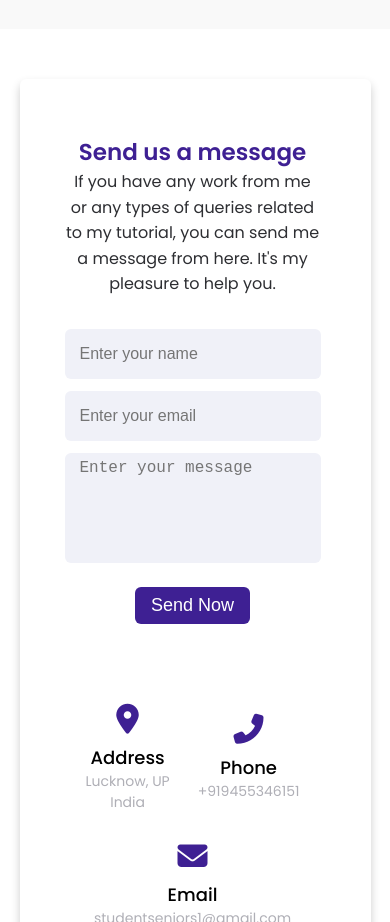
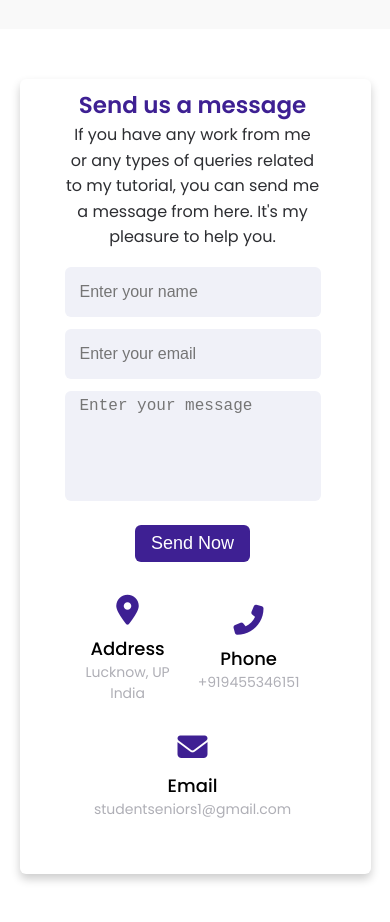
Before and after one commit to mohdrafey1/rafeyportfolio, a React (Vite) app: page / in a window 390 px wide. Shown: the part 5640-6562 px from the top of the page. Built offline with nearby package versions, Linux system fonts and the light colour scheme.

Commit message:
added res

```diff
--- a/src/components/Projectdetail/ProjectDetail.css
+++ b/src/components/Projectdetail/ProjectDetail.css
@@ -147,17 +147,19 @@
     .right-side {
         margin: 1rem 0;
         width: 100%;
-        height: 50%;
+        height: 400px;
         padding: 10px;
         text-align: center;
     }
 
     .right-side h2 {
         font-size: 1.5rem;
+        margin-bottom: 8px;
     }
 
     .right-side p {
         font-size: 1rem;
+        margin-bottom: 5px;
     }
 
 
```
